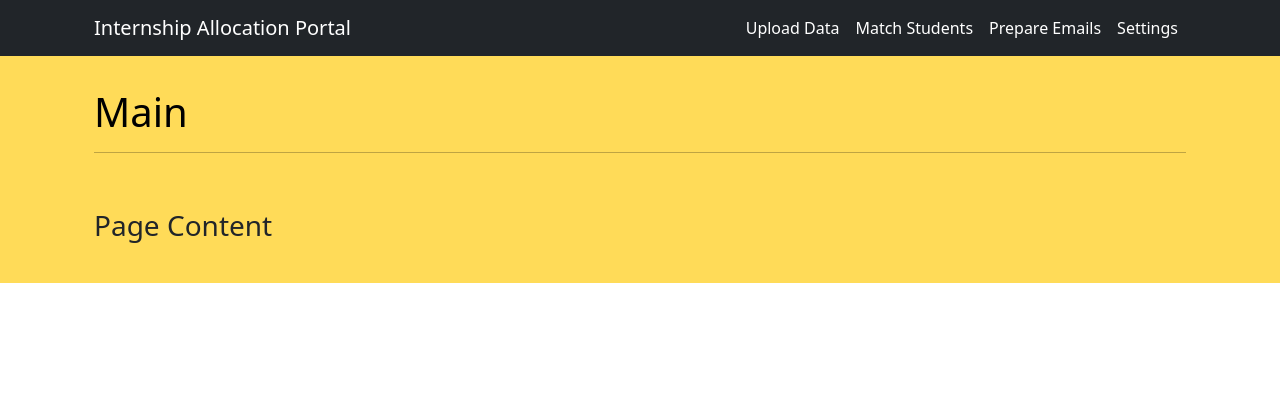
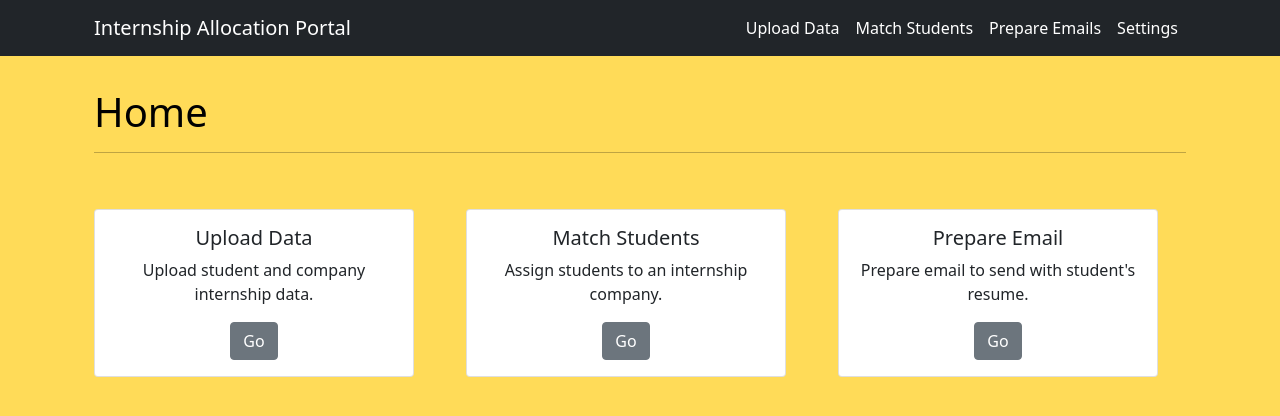
Before and after one commit to DevOps-2022-Team-3/-DevOps-Team3-2022-DevOps_Oct2022_Team3_Asg, a Flask app: page / in a window 1280 px wide. Shown: the top 416 px of the page. Run offline with Flask 2, Linux system fonts and the light colour scheme.

Commit message:
Add linked cards to homepage

```diff
--- a/templates/Main.html
+++ b/templates/Main.html
@@ -8,6 +8,11 @@
 
 <!-- CSS only -->
 <link rel="stylesheet" href="https://cdn.jsdelivr.net/npm/bootstrap@5.1.1/dist/css/bootstrap.min.css">
+<style>
+  body {
+    background-color: #FFDB58;
+  }
+</style>
 </head>
 <body>
   <!-- NavBar-->
@@ -37,7 +42,7 @@
   <!-- Header -->
   <header class="text-black" style="background-color: #FFDB58; padding: 2em; padding-bottom: 0.5em;">
     <div class="container px-4 text-left">
-        <h1 class="page-header">Main</h1>
+        <h1 class="page-header">Home</h1>
         <hr/>
     </div>
   </header>
@@ -46,7 +51,33 @@
   <section id="section" style="background-color: #FFDB58; padding: 2em;">
     <div class="container px-4 text-left">
         <div class="row gx-4 justify-content-center">
-            <h3>Page Content</h3>
+          <div class="col-md-4">
+            <div class="card text-center" style="width: 20rem;">
+              <div class="card-body">
+                <h5 class="card-title">Upload Data</h5>
+                <p class="card-text">Upload student and company internship data.</p>
+                <a href={{url_for('upload_data')}} class="btn btn-secondary">Go</a>
+              </div>
+            </div>
+          </div>
+          <div class="col-md-4">
+            <div class="card text-center" style="width: 20rem;">
+              <div class="card-body">
+                <h5 class="card-title">Match Students</h5>
+                <p class="card-text">Assign students to an internship company.</p>
+                <a href={{url_for('match_student')}} class="btn btn-secondary">Go</a>
+              </div>
+            </div>
+          </div>
+          <div class="col-md-4">
+            <div class="card text-center" style="width: 20rem;">
+              <div class="card-body">
+                <h5 class="card-title">Prepare Email</h5>
+                <p class="card-text">Prepare email to send with student's resume.</p>
+                <a href={{url_for('prepare_email')}} class="btn btn-secondary">Go</a>
+              </div>
+            </div>
+          </div>
         </div>
     </div>
   </section>
```
Also changed, not shown: instance/students.db.
